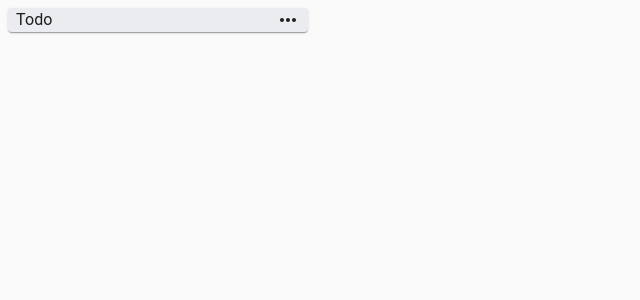
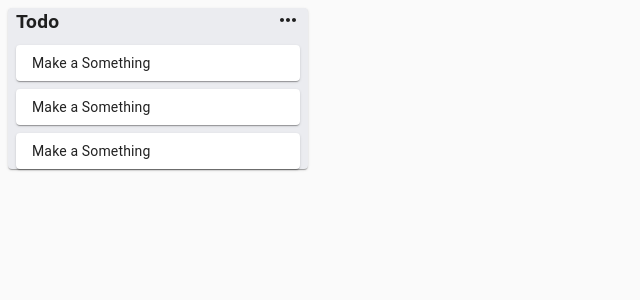
Before and after one commit to lazuardi21/kanban_board, a React (Create React App) app: page / in a window 1280 px wide. Shown: the top 300 px of the page, without its empty margins (0-640 px from the left). Built offline with nearby package versions, Linux system fonts and the light colour scheme.

Commit message:
:tada: Complete Card Component

```diff
--- /dev/null
+++ b/src/components/List/Card.js
@@ -0,0 +1,26 @@
+import { makeStyles, Paper } from '@material-ui/core';
+import React from 'react';
+
+const useStyle = makeStyles((theme) => ({
+    card:{
+        padding:theme.spacing(1,1,1,2),
+        margin: theme.spacing(1),
+    },
+    root:{
+        width:'300px',
+        backgroundColor: "#EBECF0",
+        marginLeft: theme.spacing(1),
+    },
+}));
+
+
+const Card = () => {
+    const classes = useStyle();
+    return (
+        <div>
+            <Paper className={classes.card}> Make a Something</Paper>
+        </div>
+    );
+}
+
+export default Card;
--- a/src/components/List/List.js
+++ b/src/components/List/List.js
@@ -2,6 +2,7 @@ import React from 'react';
 import {CssBaseline, Paper, Typography} from '@material-ui/core';
 import { makeStyles } from '@material-ui/core/styles';
 import Title from './Title';
+import Card from './Card';
 
 const useStyle = makeStyles((theme) => ({
     root:{
@@ -18,6 +19,9 @@ export default function List() {
             <Paper className={classes.root}>
                 <CssBaseline/>
                 <Title />
+                <Card/>
+                <Card/>
+                <Card/>
             </Paper>
         </div>
     );
--- a/src/components/List/Title.js
+++ b/src/components/List/Title.js
@@ -10,8 +10,12 @@ const useStyle = makeStyles((theme) => ({
     },
     editableTitle: {
         flexGrow: 1,
+        fontSize: "1.2rem",
+        fontWeight: 'bold',
     },
     input: {
+        fontSize: "1.2rem",
+        fontWeight: 'bold',
         margin: theme.spacing(1),
         "&:focus": {
             background: '#ddd',
@@ -27,6 +31,7 @@ export default function Title() {
             {open ? (
                 <div>
                     <InputBase
+                        autoFocus
                         value="Todo" inputProps={{
                             className: classes.input,
                         }}
```
Also changed, not shown: 1 other file (tests, documents, lock files or other folders).
